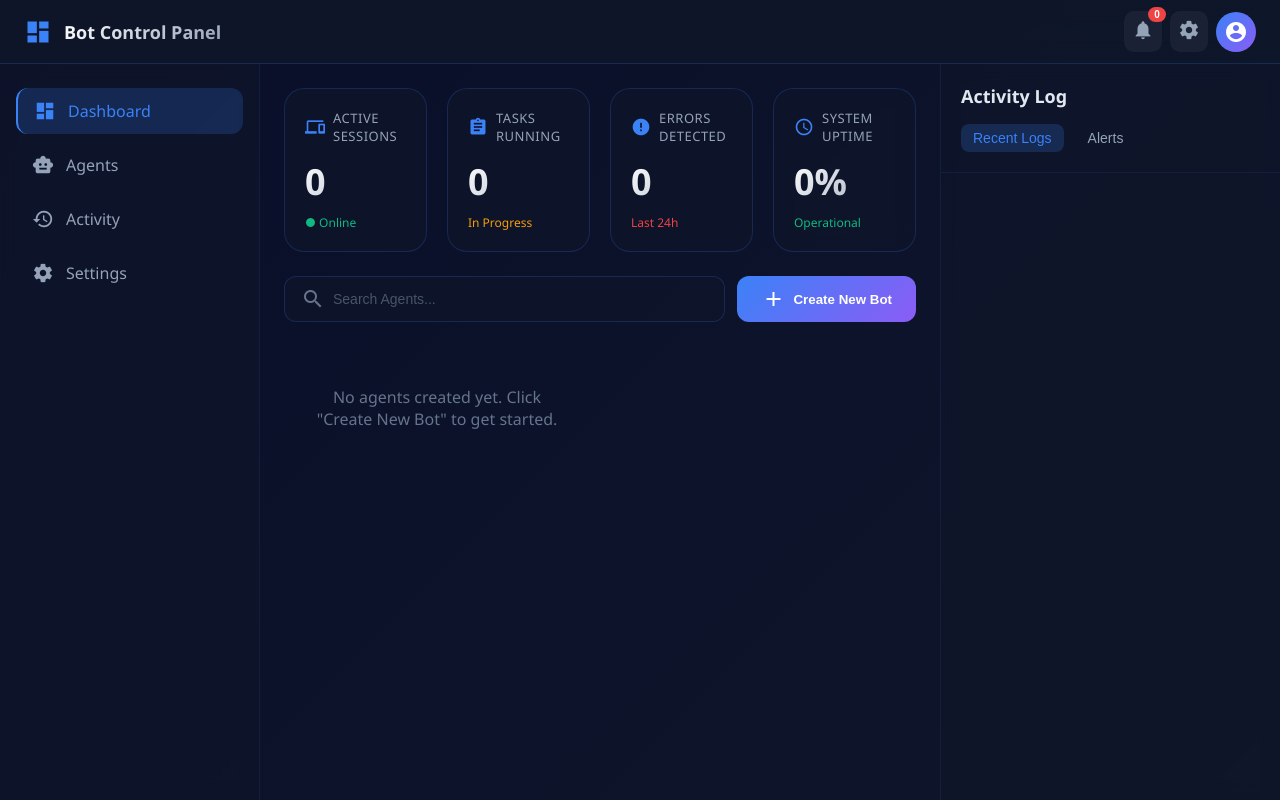
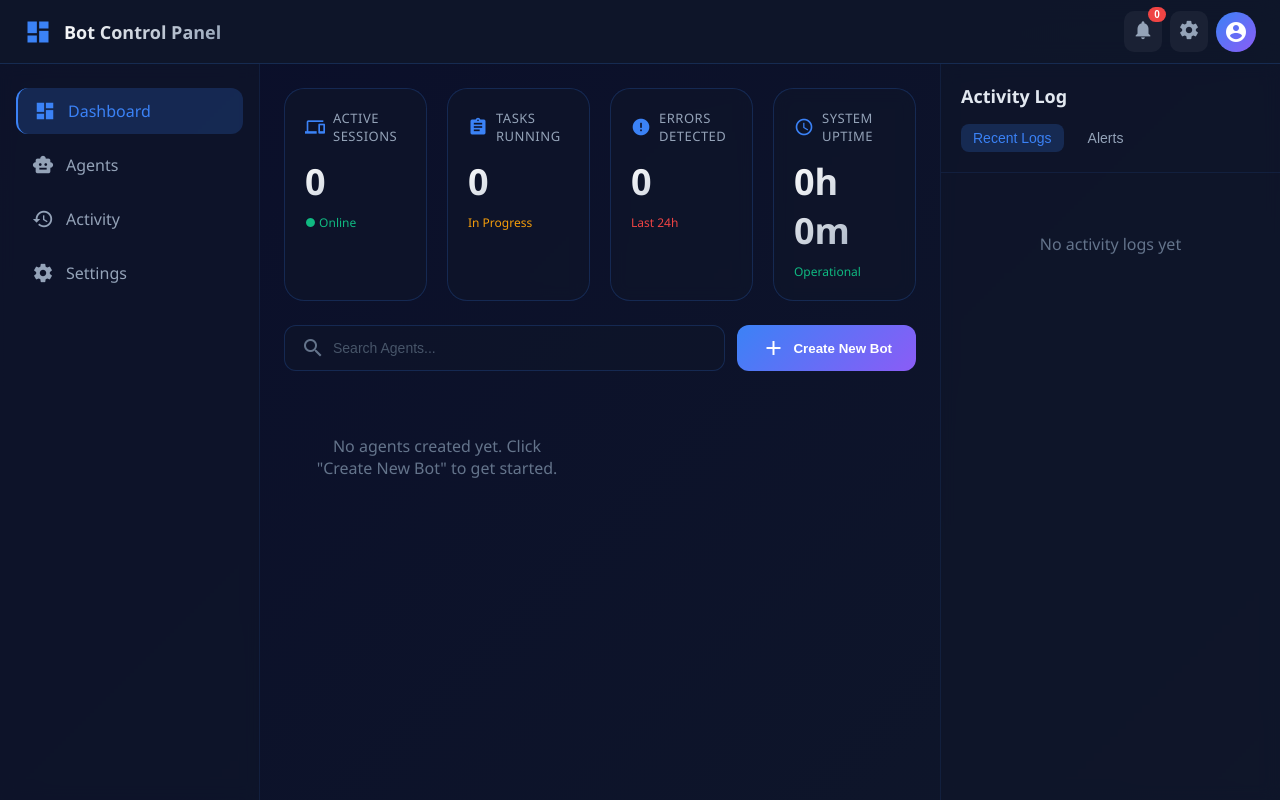
Before and after one commit to aztackter/XZX-API, a website: page frontend/index.html in a window 1280 px wide. Drawn offline with nearby package versions, Linux system fonts and the light colour scheme; no server answers.

Commit message:
Update index.html

```diff
--- a/frontend/index.html
+++ b/frontend/index.html
@@ -83,7 +83,7 @@
                         <span class="material-icons">schedule</span>
                         System Uptime
                     </div>
-                    <div class="stat-value" id="systemUptime">0%</div>
+                    <div class="stat-value" id="systemUptime">0h 0m</div>
                     <div class="stat-status operational">Operational</div>
                 </div>
             </div>
@@ -99,7 +99,9 @@
                 </button>
             </div>
 
-            <div class="agents-grid" id="agentsGrid"></div>
+            <div class="agents-grid" id="agentsGrid">
+                <div class="empty-state">No agents created yet. Click "Create New Bot" to get started.</div>
+            </div>
         </main>
 
         <aside class="activity-panel">
@@ -110,12 +112,14 @@
                     <button class="tab" data-tab="alerts">Alerts</button>
                 </div>
             </div>
-            <div class="activity-log" id="activityLog"></div>
+            <div class="activity-log" id="activityLog">
+                <div class="empty-state">No activity logs yet</div>
+            </div>
         </aside>
     </div>
 </div>
 
-<div id="createBotModal" class="modal">
+<div id="createBotModal" class="modal" style="display: none;">
     <div class="modal-content">
         <div class="modal-header">
             <h2>Create New Bot Agent</h2>
```
